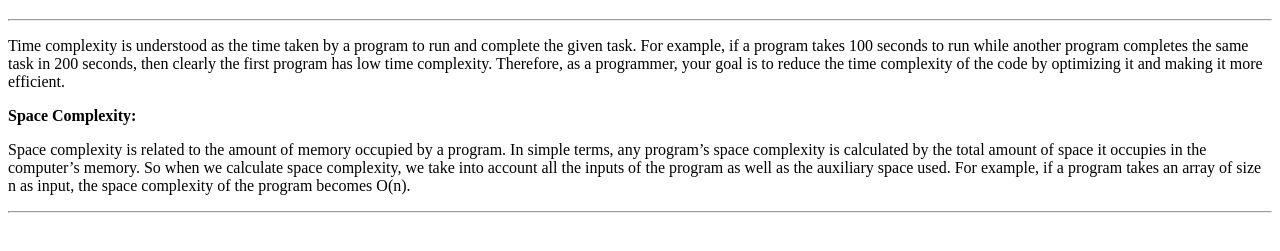
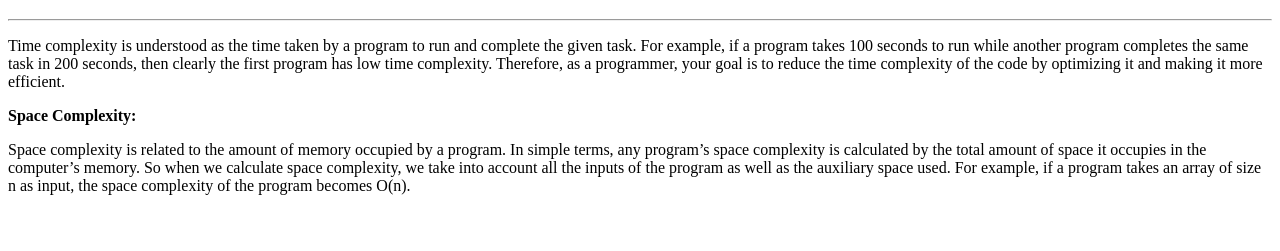
Before and after one commit to acciojob/time-and-space-complexity-shraddha2903, a website: page main.html in a window 1280 px wide. Shown: the part 61-312 px from the top of the page. Drawn offline with Linux system fonts and the light colour scheme.

Commit message:
created a submission

```diff
--- a/main.html
+++ b/main.html
@@ -13,7 +13,7 @@
 	<p>Time complexity is understood as the time taken by a program to run and complete the given task. For example, if a program takes 100 seconds to run while another program completes the same task in 200 seconds, then clearly the first program has low time complexity. Therefore, as a programmer, your goal is to reduce the time complexity of the code by optimizing it and making it more efficient.</p>
 
 	<b>Space Complexity: </b>
-	<p>Space complexity is related to the amount of memory occupied by a program. In simple terms, any program’s space complexity is calculated by the total amount of space it occupies in the computer’s memory. So when we calculate space complexity, we take into account all the inputs of the program as well as the auxiliary space used. For example, if a program takes an array of size n as input, the space complexity of the program becomes O(n).</p><hr>
+	<p>Space complexity is related to the amount of memory occupied by a program. In simple terms, any program’s space complexity is calculated by the total amount of space it occupies in the computer’s memory. So when we calculate space complexity, we take into account all the inputs of the program as well as the auxiliary space used. For example, if a program takes an array of size n as input, the space complexity of the program becomes O(n).</p>
 
     <script type="text/javascript" src="./script.js">
 </script>
```
